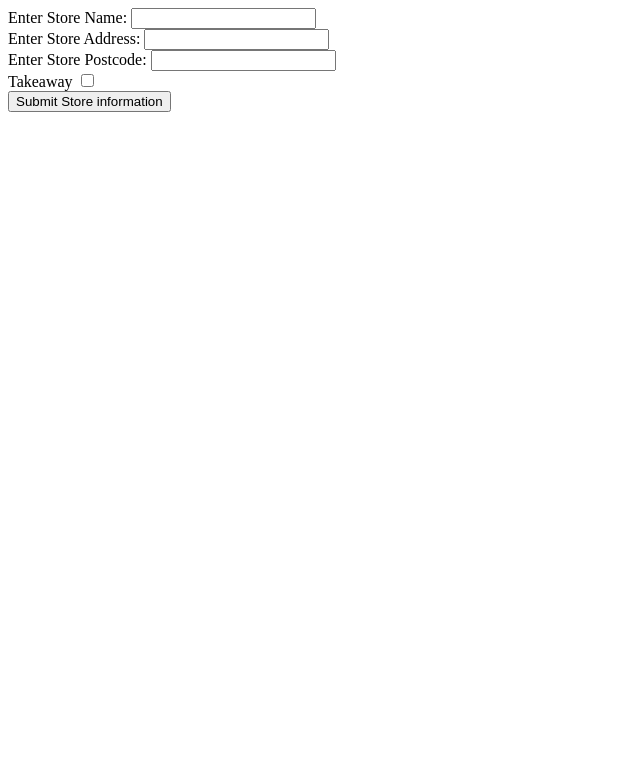
After one commit to Samuel2402/fundamental-project-1, a Flask app: page /add-store in a window 1280 px wide. The commit adds this page. Shown: the top 783 px of the page, without its empty margins (0-640 px from the left). Run offline with Flask 2, Linux system fonts and the light colour scheme.

Commit message:
added routes and add-store

```diff
--- /dev/null
+++ b/application/forms.py
@@ -0,0 +1,26 @@
+from flask_wtf import FlaskForm
+from flask_sqlalchemy import SQLAlchemy
+from wtforms import StringField, SubmitField, DecimalField, DateField, BooleanField, IntegerField
+from application.validators import decimal_places, name_validator
+from wtforms.validators import DataRequired
+
+class ReceiptForm(FlaskForm):
+    most_expensive = DecimalField('Enter most expensive item:', validators=[DataRequired()])
+    cost_of_alcohol = DecimalField('Input price of alcohol:', validators=[decimal_places()])
+    date_of_reciept = DateField('Input date (YY/MM/DD):', validators=[DataRequired()])
+    receipt_total = DecimalField('Input total cost after deductions:', validators=[DataRequired(), decimal_places()])
+    takeaway = BooleanField()
+    delivery_fee = DecimalField('Delivery fee (leave blank if n/a)', validators=[decimal_places()])
+    delivery_time_mins = IntegerField('Delivery time (min):', validators=[DataRequired()])
+    store = StringField('Store name:', validators=[name_validator()])
+    submit = SubmitField('Submit Receipt')
+
+class StoreForm(FlaskForm):
+    name = StringField('Enter Store Name:', validators=[DataRequired()])
+    shop_address = StringField('Enter Store Address:', validators=[DataRequired()])
+    shop_postcode = StringField('Enter Store Postcode:', validators=[DataRequired()])
+    distance_to_travel = DecimalField('Distance to travel to store (Kilometers):', validators=[DataRequired(), decimal_places()])
+    takeaway = BooleanField()
+    submit = SubmitField('Submit Store information')
+
+print('================================ app.py ======================================')
--- a/application/models.py
+++ b/application/models.py
@@ -1,4 +1,6 @@
 from application import db
+
+print("============================ Before Models.py ================================")
 
 class Store(db.Model):
     id = db.Column(db.Integer, primary_key=True, autoincrement=True)
@@ -24,3 +26,6 @@ class Receipts(db.Model):
 #    total_spent = db.Column(db.Float)
 #    most_exp = db.Column(db.Float)
 #    store_id = db.Column(db.Integer, db.ForeignKey('receipts.store_id'), nullable=False)
+
+
+print("============================= after Models.py ================================")
--- a/application/routes.py
+++ b/application/routes.py
@@ -3,17 +3,21 @@ from flask import Flask, render_template, request
 from flask_wtf import FlaskForm
 from wtforms import StringField, SubmitField
 from application.models import Receipts, Store#, Shopping_stats
-from application import ReceiptForm
+from application.forms import ReceiptForm, StoreForm
 ################################# routes #########################################
 
 print('=============================== app_route ====================================')
+
+################################# home ######################################
 
 @app.route('/')
 @app.route('/home')
 def hpme():
     return "Home page"
 
-@app.route('/add', methods=['GET', 'POST'])
+################################ create #####################################
+
+@app.route('/add-receipt', methods=['GET', 'POST'])
 def add_receipt():
     error = ""
     form = ReceiptForm()
@@ -25,21 +29,72 @@ def add_receipt():
         takeaway = form.takeaway.data
         delivery_fee = form.delivery_fee.data
         delivery_time_mins = form.delivery_time_mins.data
+        store = form.store.data
 
-        if len(most_expensive)==0:
+        if len(str(most_expensive).rsplit('.')[-1]) == 1:
             error = "please enter a valid number in form: 16.00"
-        elif len(date_of_reciept) != 8: #YY/MM/DD
+        elif len(str(date_of_reciept)) == 0: #YY/MM/DD
             error = "Please enter a valid date in the form YY/MM/DD"
-        elif len(receipt_total) == 0 or receipt_total == 0:
+        elif len(str(receipt_total)) == 0 or receipt_total == 0:
             error = "Receipt total cannot be 0 or empty"
-        elif takeaway==True and len(takeaway) == 0:
+        elif takeaway==True and len(str(takeaway)) == 0:
             error = "Please enter delivery fee"
+        elif len(store)==0:
+            error =  "please enter a valid store name"
         else:
+            mystore = Store.query.filter_by(name=form.store.data.lower).first()
+            print(mystore)
+            new = Receipts(most_expensive=most_expensive, cost_of_alcohol=cost_of_alcohol, date_of_reciept=date_of_reciept, receipt_total=receipt_total, takeaway=takeaway, delivery_fee=delivery_fee, delivery_time_mins=delivery_time_mins, store=store, shop=mystore)
+            db.session.add(new)
+            db.session.commit()
             return 'Receipt added!'
-    return render_template('add.html', form=form, message=error)
+    return render_template('add-receipt.html', form=form, message=error)
 
+@app.route('/add-store', methods=['GET', 'POST'])
+def add_store():
+    error = ""
+    form = StoreForm()
+    if request.method == 'POST':
+        name = form.name.data
+        shop_address = form.shop_address.data
+        shop_postcode = form.shop_postcode.data
+        takeaway = form.takeaway.data
 
-print('============================== after_route ===================================')
+        if len(name)==2:
+            error = "please enter a valid store name"
+        elif len(shop_address) == 0: #YY/MM/DD
+            error = "Please enter a valid address"
+        elif len(shop_postcode) == 0:
+            error = "Please enter a valid Postcode"
+        else:
+            new = Store(name=name, shop_address=shop_address, shop_postcode=shop_postcode, takeaway=takeaway)
+            db.session.add(new)
+            db.session.commit()
+            return 'Store added!'
+    return render_template('add-store.html', form=form, message=error)
+
+################################# read #####################################
+
+#@app.route('/read-receipt')
+#def read():
+#    all_games = Games.query.all()
+#    games_string = ""
+#    for game in all_games:
+#        games_string += "<br>"+ game.name
+#    return games_string
+
+############################### update #####################################
+
+#@app.route('/update/<name>')
+#def update(name):
+#    first_game = Games.query.first()
+#    first_game.name = name
+#    db.session.commit()
+#    return first_game.name
+
+############################### delete #####################################
+
+print('============================== after_routes ==================================')
 
 from application import validators
 
--- a/application/templates/add.html
+++ b/application/templates/add-receipt.html
@@ -10,6 +10,8 @@
                 <br>
                 {{ form.cost_of_alcohol.label }} {{ form.cost_of_alcohol }}
                 <br>
+                {{ form.date_of_reciept.label }} {{ form.date_of_reciept }}
+                <br>
                 {{ form.receipt_total.label }} {{ form.receipt_total }}
                 <br>
                 {{ form.takeaway.label }} {{ form.takeaway }}
@@ -18,6 +20,8 @@
                 <br>
                 {{ form.delivery_time_mins.label }} {{ form.delivery_time_mins }}
                 <br>
+                {{ form.store.label }} {{ form.store }}
+                <br>
                 {{ form.submit }}
                 {{ message }}
             </form>
--- /dev/null
+++ b/application/templates/add-store.html
@@ -0,0 +1,22 @@
+<html>
+    <head>
+        <title>Add Reciept to database:</title>
+    </head>
+    <body>
+        <div class='form'>
+            <form method='POST' action=''>
+                {{ form.hidden_tag() }}
+                {{ form.name.label }} {{ form.name }}
+                <br>
+                {{ form.shop_address.label }} {{ form.shop_address }}
+                <br>
+                {{ form.shop_postcode.label }} {{ form.shop_postcode }}
+                <br>
+                {{ form.takeaway.label }} {{ form.takeaway }}
+                <br>
+                {{ form.submit }}
+                {{ message }}
+            </form>
+        </div>
+    </body>
+</html>
```
Also changed, not shown: application/__init__.py (+6 -27 lines), application/validators.py (+7 -1 lines).
